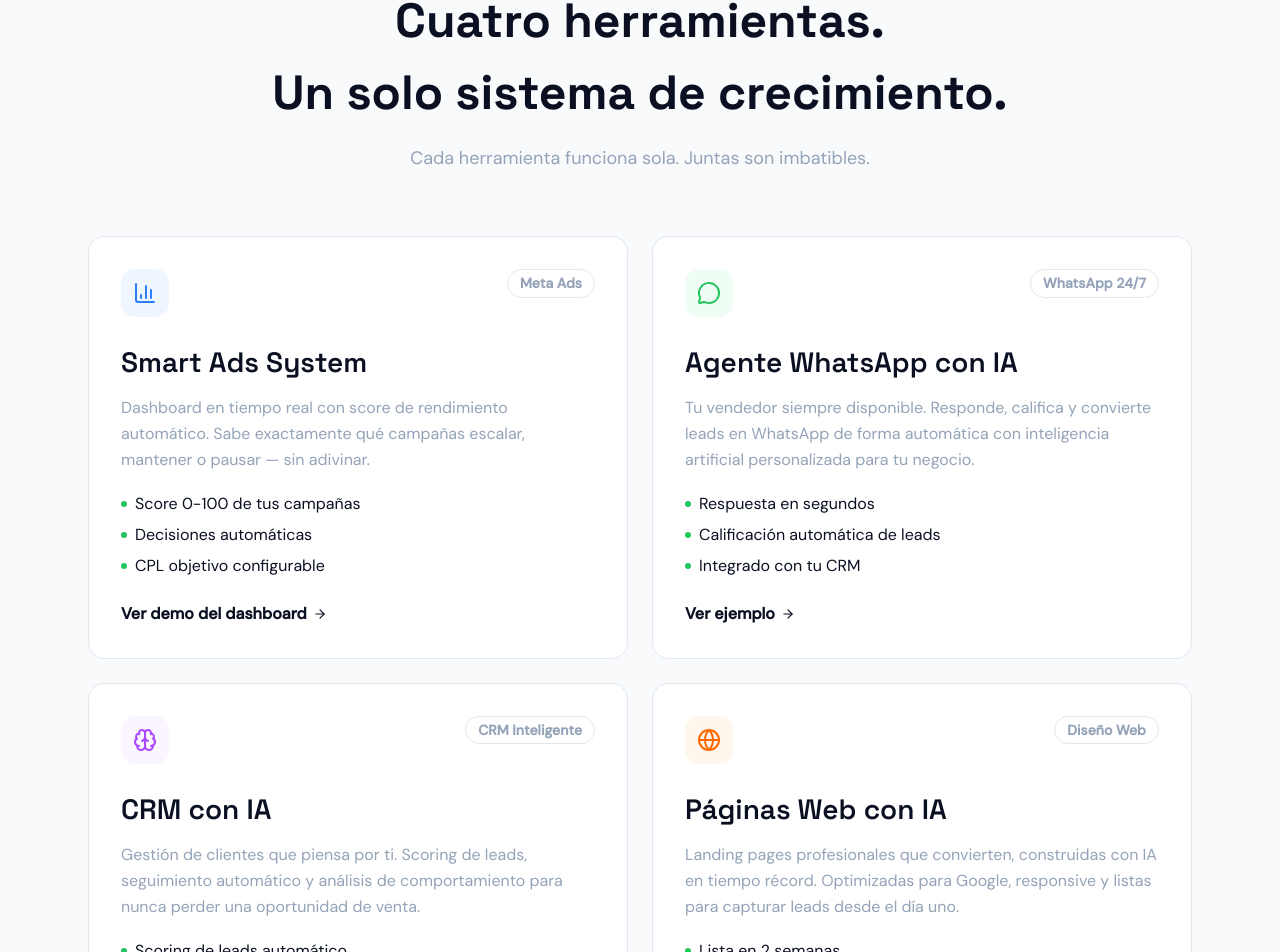
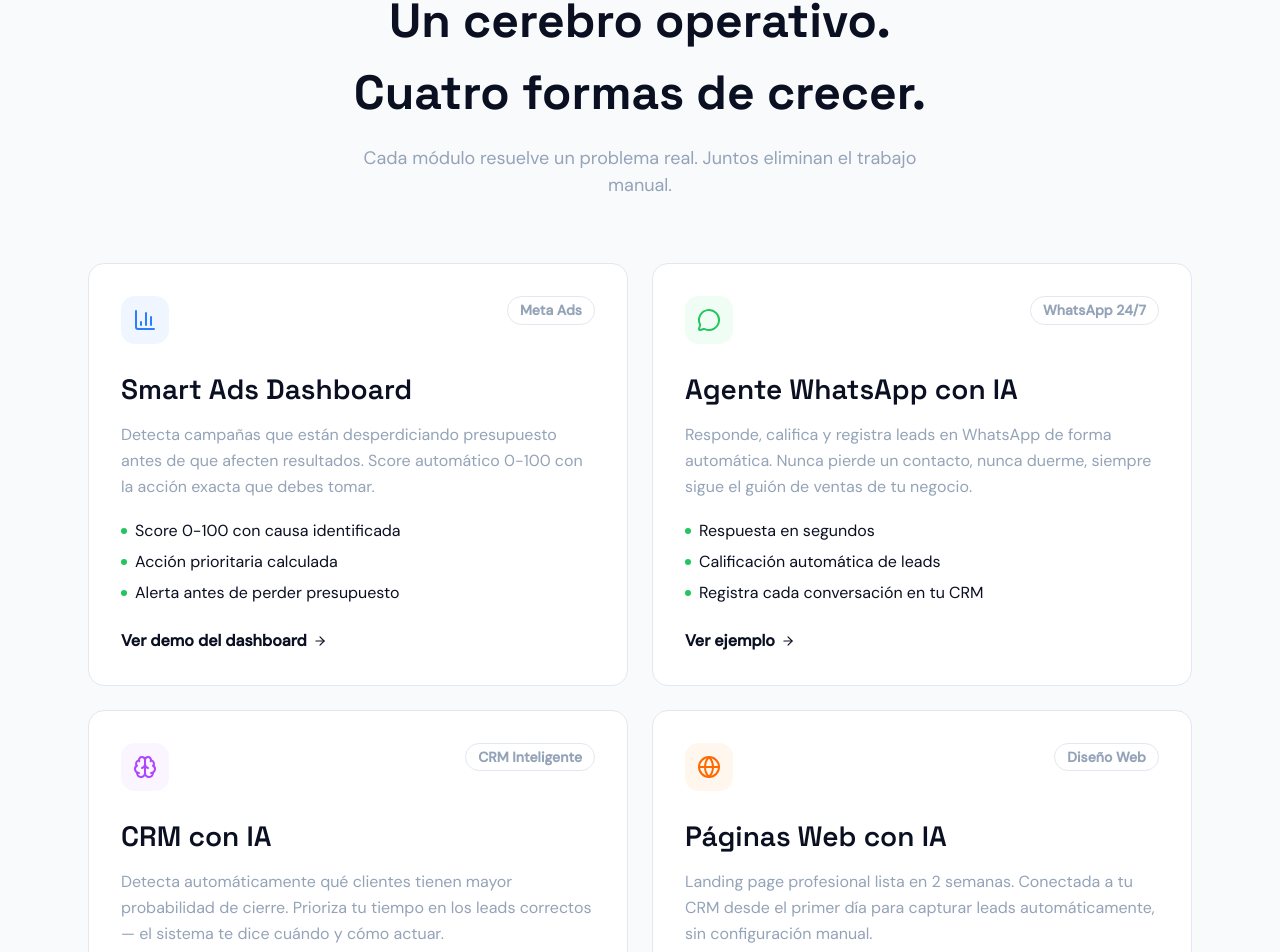
Before and after one commit to vmleoninfo-cmd/growthcore-web, a Next.js app: page / in a window 1280 px wide. Shown: the part 1097-2049 px from the top of the page. Built offline with nearby package versions, Linux system fonts and the light colour scheme.

Commit message:
copy: services — resultado primero, problema→solución por cada módulo

```diff
--- a/src/components/Services.tsx
+++ b/src/components/Services.tsx
@@ -13,10 +13,10 @@ const services = [
   {
     icon: BarChart3,
     tag: "Meta Ads",
-    title: "Smart Ads System",
+    title: "Smart Ads Dashboard",
     description:
-      "Dashboard en tiempo real con score de rendimiento automático. Sabe exactamente qué campañas escalar, mantener o pausar — sin adivinar.",
-    benefits: ["Score 0-100 de tus campañas", "Decisiones automáticas", "CPL objetivo configurable"],
+      "Detecta campañas que están desperdiciando presupuesto antes de que afecten resultados. Score automático 0-100 con la acción exacta que debes tomar.",
+    benefits: ["Score 0-100 con causa identificada", "Acción prioritaria calculada", "Alerta antes de perder presupuesto"],
     color: "text-blue-500",
     bg: "bg-blue-50",
     cta: "Ver demo del dashboard",
@@ -26,8 +26,8 @@ const services = [
     tag: "WhatsApp 24/7",
     title: "Agente WhatsApp con IA",
     description:
-      "Tu vendedor siempre disponible. Responde, califica y convierte leads en WhatsApp de forma automática con inteligencia artificial personalizada para tu negocio.",
-    benefits: ["Respuesta en segundos", "Calificación automática de leads", "Integrado con tu CRM"],
+      "Responde, califica y registra leads en WhatsApp de forma automática. Nunca pierde un contacto, nunca duerme, siempre sigue el guión de ventas de tu negocio.",
+    benefits: ["Respuesta en segundos", "Calificación automática de leads", "Registra cada conversación en tu CRM"],
     color: "text-accent",
     bg: "bg-green-50",
     cta: "Ver ejemplo",
@@ -37,8 +37,8 @@ const services = [
     tag: "CRM Inteligente",
     title: "CRM con IA",
     description:
-      "Gestión de clientes que piensa por ti. Scoring de leads, seguimiento automático y análisis de comportamiento para nunca perder una oportunidad de venta.",
-    benefits: ["Scoring de leads automático", "Historial completo por cliente", "IA que sugiere acciones"],
+      "Detecta automáticamente qué clientes tienen mayor probabilidad de cierre. Prioriza tu tiempo en los leads correctos — el sistema te dice cuándo y cómo actuar.",
+    benefits: ["Probabilidad de cierre por cliente", "Historial completo por cliente", "Sugiere cuándo y cómo contactar"],
     color: "text-purple-500",
     bg: "bg-purple-50",
     cta: "Ver el CRM en acción",
@@ -48,8 +48,8 @@ const services = [
     tag: "Diseño Web",
     title: "Páginas Web con IA",
     description:
-      "Landing pages profesionales que convierten, construidas con IA en tiempo récord. Optimizadas para Google, responsive y listas para capturar leads desde el día uno.",
-    benefits: ["Lista en 2 semanas", "Optimizada para SEO", "Animaciones profesionales"],
+      "Landing page profesional lista en 2 semanas. Conectada a tu CRM desde el primer día para capturar leads automáticamente, sin configuración manual.",
+    benefits: ["Lista en 2 semanas", "Optimizada para SEO", "Conectada a tu CRM desde el día 1"],
     color: "text-orange-500",
     bg: "bg-orange-50",
     cta: "Ver portafolio",
@@ -90,9 +90,9 @@ export default function Services() {
             className="font-heading font-bold text-foreground mb-4"
             style={{ fontSize: "var(--text-xl)", fontFamily: "var(--font-heading)" }}
           >
-            Cuatro herramientas.
+            Un cerebro operativo.
             <br />
-            Un solo sistema de crecimiento.
+            Cuatro formas de crecer.
           </motion.h2>
           <motion.p
             initial={{ opacity: 0 }}
@@ -102,7 +102,7 @@ export default function Services() {
             className="text-muted-foreground max-w-xl mx-auto"
             style={{ fontSize: "var(--text-base)" }}
           >
-            Cada herramienta funciona sola. Juntas son imbatibles.
+            Cada módulo resuelve un problema real. Juntos eliminan el trabajo manual.
           </motion.p>
         </div>
 
```
